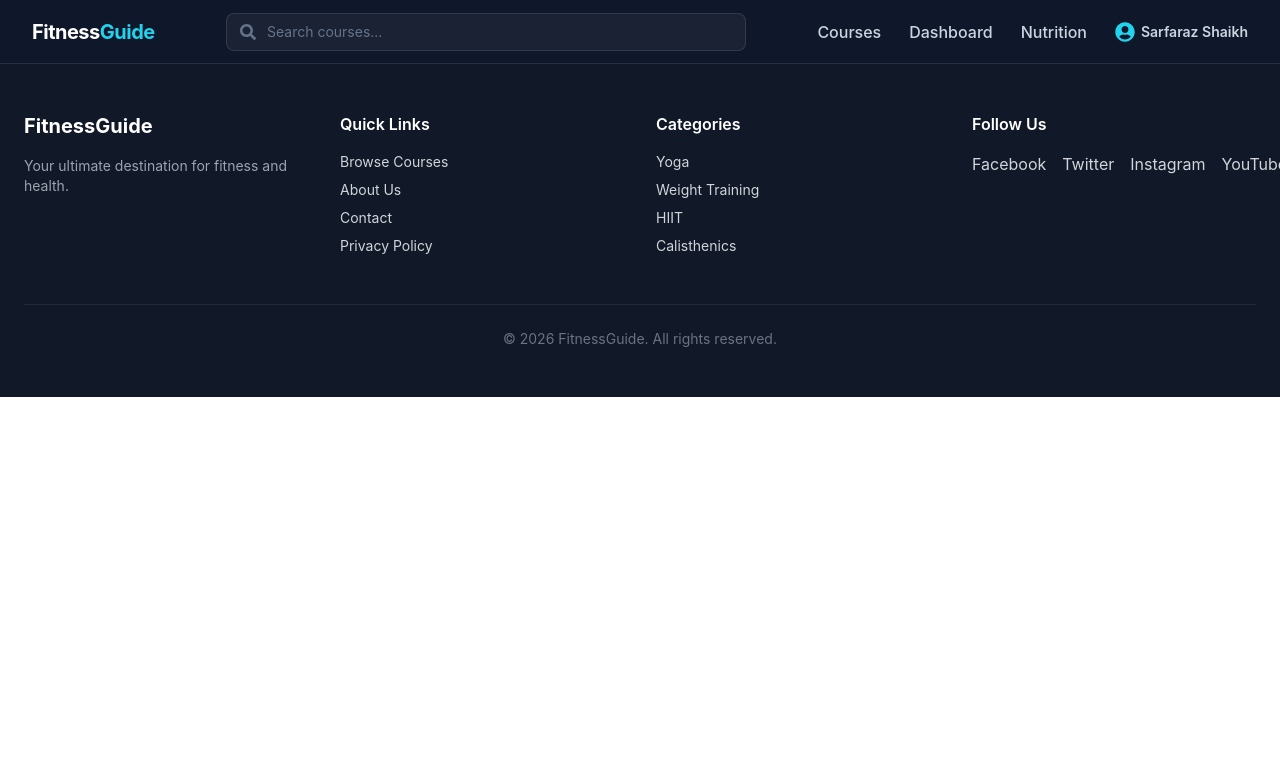
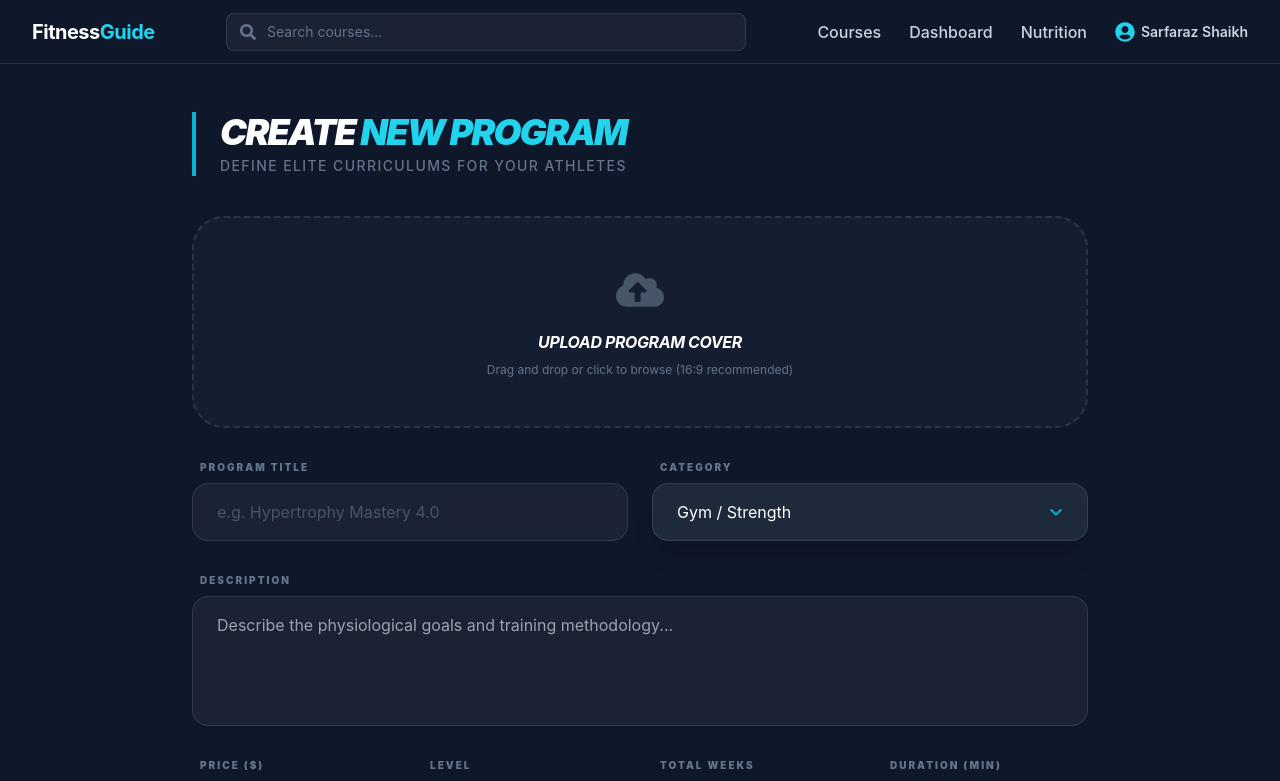
Before and after one commit to G-function-0/Well_Connect, a React (Create React App) app in the folder frontend/: page /add-program in a window 1280 px wide. Shown: the top 781 px of the page. Built offline with nearby package versions, Linux system fonts and the light colour scheme.

Commit message:
all final changes

```diff
--- a/frontend/src/App.js
+++ b/frontend/src/App.js
@@ -15,6 +15,7 @@ import TrainerDashboardpage from './pages/TrainerDashboardpage.jsx';
 import TrainerProfilePage from './pages/TrainerProfilePage.jsx';
 import CoursesPage from './pages/Coursespages.jsx';
 import RegisterPage from './pages/Registerpage.jsx';
+import AddProgramPage from './pages/AddProgramPage.jsx';
 
 
 
@@ -37,6 +38,7 @@ function App() {
             <Route path="TrainerDashboard" element={<TrainerDashboardpage />} />
             <Route path="TrainerProfile" element={<TrainerProfilePage />} />
             <Route path="course-player" element={<CoursePlayerPage />} />
+            <Route path="add-program" element={<AddProgramPage />} />
 
         </Routes>
 
--- a/frontend/src/pages/AddProgramPage.jsx
+++ b/frontend/src/pages/AddProgramPage.jsx
@@ -25,24 +25,33 @@ const AddProgramPage = () => {
                     </div>
 
                     {/* 2. BASIC INFO SECTION */}
+                    {/* 2. BASIC INFO SECTION */}
                     <div className="grid grid-cols-1 md:grid-cols-2 gap-6">
                         <div className="flex flex-col gap-2">
                             <label className="text-[10px] font-black uppercase tracking-[0.2em] text-slate-500 ml-2">Program Title</label>
                             <input
                                 type="text"
                                 placeholder="e.g. Hypertrophy Mastery 4.0"
-                                className="bg-white/5 border border-white/10 rounded-2xl py-4 px-6 text-white focus:outline-none focus:border-cyan-500/50 focus:ring-4 focus:ring-cyan-500/5 transition-all"
+                                className="bg-white/5 border border-white/10 rounded-2xl py-4 px-6 text-white focus:outline-none focus:border-cyan-500/50 focus:ring-4 focus:ring-cyan-500/5 transition-all placeholder:text-slate-600"
                             />
                         </div>
 
                         <div className="flex flex-col gap-2">
                             <label className="text-[10px] font-black uppercase tracking-[0.2em] text-slate-500 ml-2">Category</label>
-                            <select className="bg-white/5 border border-white/10 rounded-2xl py-4 px-6 text-white focus:outline-none focus:border-cyan-500/50 appearance-none cursor-pointer">
-                                <option value="gym">Gym / Strength</option>
-                                <option value="yoga">Yoga / Mobility</option>
-                                <option value="zumba">Zumba / Dance</option>
-                                <option value="stretching">Stretching / Recovery</option>
-                            </select>
+                            <div className="relative">
+                                <select className="w-full bg-[#1e293b] border border-white/10 rounded-2xl py-4 px-6 text-white focus:outline-none focus:border-cyan-500/50 appearance-none cursor-pointer hover:bg-[#2d3a4f] transition-colors shadow-xl">
+                                    <option className="bg-[#1e293b] text-white" value="gym">Gym / Strength</option>
+                                    <option className="bg-[#1e293b] text-white" value="yoga">Yoga / Mobility</option>
+                                    <option className="bg-[#1e293b] text-white" value="zumba">Zumba / Dance</option>
+                                    <option className="bg-[#1e293b] text-white" value="stretching">Stretching / Recovery</option>
+                                </select>
+                                {/* Custom Arrow to replace the default browser arrow */}
+                                <div className="absolute right-6 top-1/2 -translate-y-1/2 pointer-events-none text-cyan-500">
+                                    <svg className="w-4 h-4" fill="none" stroke="currentColor" viewBox="0 0 24 24">
+                                        <path strokeLinecap="round" strokeLinejoin="round" strokeWidth="3" d="M19 9l-7 7-7-7" />
+                                    </svg>
+                                </div>
+                            </div>
                         </div>
                     </div>
 
@@ -85,8 +94,8 @@ const AddProgramPage = () => {
                         </div>
                     </div>
                 </form>
-            </div>
-        </div>
+            </div >
+        </div >
     );
 };
 
```
